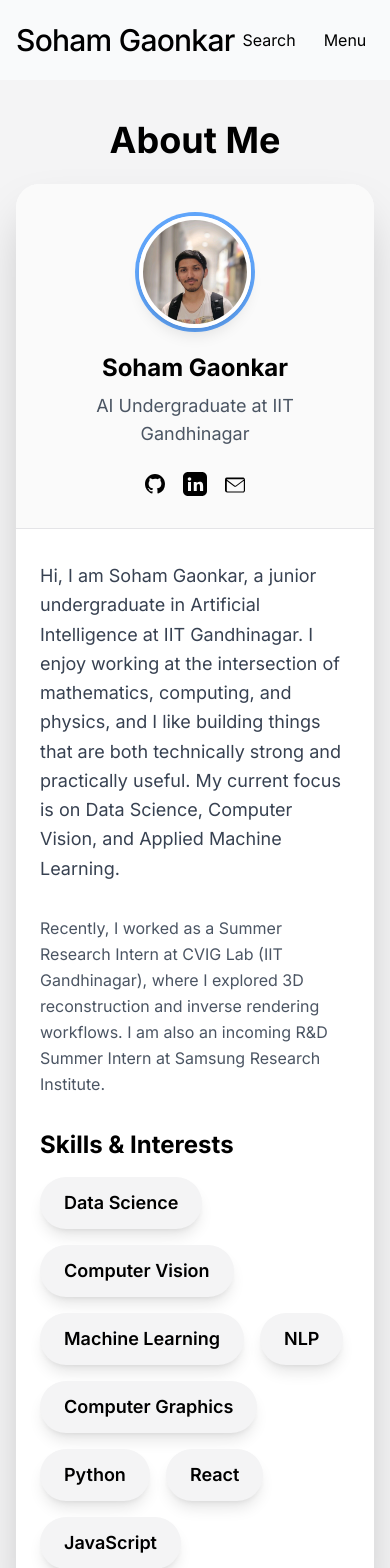
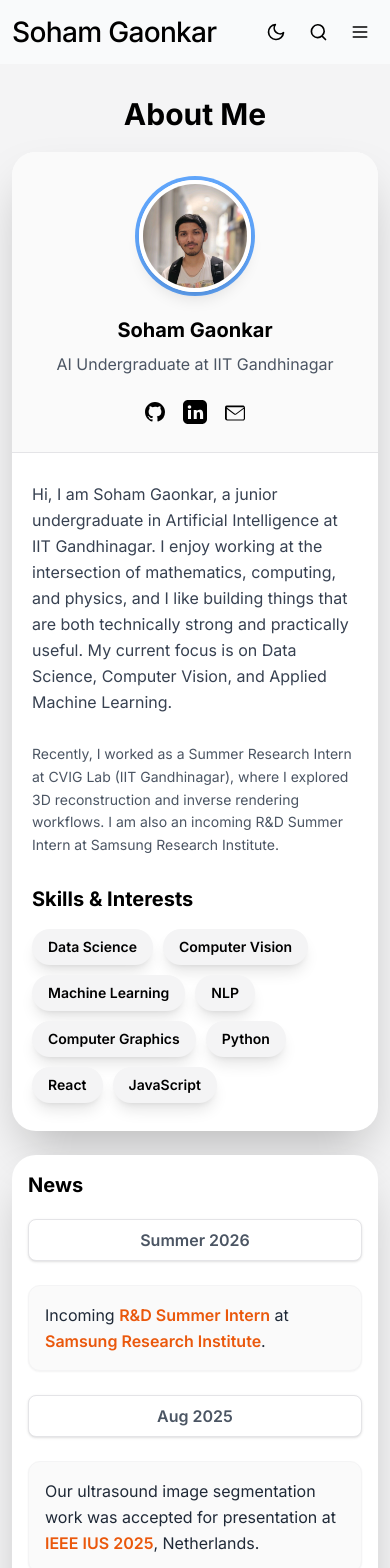
Before and after one commit to Soham-Gaonkar/Soham-Gaonkar.github.io, a React (Create React App) app: page /about in a window 390 px wide. Shown: the top 1568 px of the page. Built offline with nearby package versions, Linux system fonts and the light colour scheme.

Commit message:
.\.git\reorganized

```diff
--- a/src/components/Navbar.tsx
+++ b/src/components/Navbar.tsx
@@ -1,5 +1,6 @@
 import React, { useMemo, useState } from 'react';
 import { Link, useLocation, useNavigate } from 'react-router-dom';
+import { useTheme } from '../contexts/ThemeContext';
 
 const navLinks = [
   { to: '/', label: 'Home' },
@@ -74,6 +75,7 @@ const buildSnippet = (text: string, query: string) => {
 
 const Navbar: React.FC = () => {
   const navigate = useNavigate();
+  const { theme, toggleTheme } = useTheme();
   const [isMobileMenuOpen, setIsMobileMenuOpen] = useState(false);
   const [searchQuery, setSearchQuery] = useState('');
   const [isSearchFocused, setIsSearchFocused] = useState(false);
@@ -115,10 +117,10 @@ const Navbar: React.FC = () => {
   };
 
   return (
-    <nav className="w-full h-20 md:h-24 flex items-center px-4 md:px-10 font-sans bg-[#f9fafb] dark:bg-slate-900 relative">
+    <nav className="w-full min-h-[4rem] md:h-24 flex items-center px-3 sm:px-4 md:px-10 py-2 md:py-0 font-sans bg-[#f9fafb] dark:bg-slate-900 relative">
       <div className="max-w-screen-2xl mx-auto flex items-center justify-between w-full">
         {/* Left: Name */}
-        <div className="text-3xl md:text-6xl font-medium text-black dark:text-white tracking-tight whitespace-nowrap" style={{ fontFamily: 'Inter, DM Sans, sans-serif' }}>
+        <div className="text-[clamp(1.7rem,7.2vw,2.5rem)] md:text-6xl font-medium text-black dark:text-white tracking-tight whitespace-nowrap truncate max-w-[62vw] md:max-w-none" style={{ fontFamily: 'Inter, DM Sans, sans-serif' }}>
           Soham Gaonkar
         </div>
 
@@ -142,6 +144,22 @@ const Navbar: React.FC = () => {
           </div>
           {/* Search */}
           <div className="flex items-center gap-4 md:gap-5 ml-6 relative">
+            <button
+              onClick={toggleTheme}
+              className="p-2 rounded-lg text-slate-700 dark:text-slate-200 hover:text-black dark:hover:text-white hover:bg-slate-100 dark:hover:bg-zinc-800 transition-colors duration-200"
+              aria-label={`Switch to ${theme === 'light' ? 'dark' : 'light'} mode`}
+              title={`Switch to ${theme === 'light' ? 'dark' : 'light'} mode`}
+            >
+              {theme === 'light' ? (
+                <svg className="w-5 h-5" fill="none" stroke="currentColor" strokeWidth={2} viewBox="0 0 24 24" aria-hidden="true">
+                  <path strokeLinecap="round" strokeLinejoin="round" d="M21 12.79A9 9 0 1 1 11.21 3a7 7 0 0 0 9.79 9.79Z" />
+                </svg>
+              ) : (
+                <svg className="w-5 h-5" fill="none" stroke="currentColor" strokeWidth={2} viewBox="0 0 24 24" aria-hidden="true">
+                  <path strokeLinecap="round" strokeLinejoin="round" d="M12 3v2m0 14v2m9-9h-2M5 12H3m15.36 6.36-1.42-1.42M7.05 7.05 5.64 5.64m12.72 0-1.42 1.41M7.05 16.95l-1.41 1.41M12 8a4 4 0 1 0 0 8 4 4 0 0 0 0-8Z" />
+                </svg>
+              )}
+            </button>
             <div className="relative" data-search-skip="true">
               <div className="flex items-center gap-2 px-3 py-2 rounded-lg border border-slate-300 dark:border-slate-600 bg-transparent">
                 <input
@@ -186,20 +204,42 @@ const Navbar: React.FC = () => {
         </div>
 
         {/* Mobile Menu Button */}
-        <div className="md:hidden flex items-center gap-3">
+        <div className="md:hidden flex items-center gap-1.5 sm:gap-2">
+          <button
+            onClick={toggleTheme}
+            className="p-2 rounded-md text-black dark:text-slate-200 hover:bg-slate-100 dark:hover:bg-zinc-800 transition-colors duration-200"
+            aria-label={`Switch to ${theme === 'light' ? 'dark' : 'light'} mode`}
+            title={`Switch to ${theme === 'light' ? 'dark' : 'light'} mode`}
+          >
+            {theme === 'light' ? (
+              <svg className="w-5 h-5" fill="none" stroke="currentColor" strokeWidth={2} viewBox="0 0 24 24" aria-hidden="true">
+                <path strokeLinecap="round" strokeLinejoin="round" d="M21 12.79A9 9 0 1 1 11.21 3a7 7 0 0 0 9.79 9.79Z" />
+              </svg>
+            ) : (
+              <svg className="w-5 h-5" fill="none" stroke="currentColor" strokeWidth={2} viewBox="0 0 24 24" aria-hidden="true">
+                <path strokeLinecap="round" strokeLinejoin="round" d="M12 3v2m0 14v2m9-9h-2M5 12H3m15.36 6.36-1.42-1.42M7.05 7.05 5.64 5.64m12.72 0-1.42 1.41M7.05 16.95l-1.41 1.41M12 8a4 4 0 1 0 0 8 4 4 0 0 0 0-8Z" />
+              </svg>
+            )}
+          </button>
           <button
             onClick={() => setIsSearchFocused((value) => !value)}
-            className="px-2 py-1 text-black dark:text-slate-200 hover:text-gray-700 dark:hover:text-white transition-colors duration-200"
+            className="p-2 rounded-md text-black dark:text-slate-200 hover:bg-slate-100 dark:hover:bg-zinc-800 transition-colors duration-200"
             aria-label="Open search"
+            title="Open search"
           >
-            Search
+            <svg className="w-5 h-5" fill="none" stroke="currentColor" strokeWidth={2} viewBox="0 0 24 24" aria-hidden="true">
+              <path strokeLinecap="round" strokeLinejoin="round" d="m21 21-4.35-4.35m0 0A7.5 7.5 0 1 0 6.1 6.1a7.5 7.5 0 0 0 10.6 10.6Z" />
+            </svg>
           </button>
           <button
             onClick={toggleMobileMenu}
-            className="px-2 py-1 text-black dark:text-slate-200 hover:text-gray-700 dark:hover:text-white transition-colors duration-200"
+            className="p-2 rounded-md text-black dark:text-slate-200 hover:bg-slate-100 dark:hover:bg-zinc-800 transition-colors duration-200"
             aria-label="Toggle mobile menu"
+            title="Toggle menu"
           >
-            Menu
+            <svg className="w-5 h-5" fill="none" stroke="currentColor" strokeWidth={2} viewBox="0 0 24 24" aria-hidden="true">
+              <path strokeLinecap="round" strokeLinejoin="round" d="M4 6h16M4 12h16M4 18h16" />
+            </svg>
           </button>
         </div>
       </div>
--- a/src/pages/About.tsx
+++ b/src/pages/About.tsx
@@ -59,15 +59,15 @@ const news = [
 ];
 
 const About: React.FC = () => (
-  <section className="min-h-screen bg-zinc-100 dark:bg-slate-900 transition-colors duration-300 py-10 md:py-14 px-4 md:px-6 font-sans">
+  <section className="min-h-screen bg-zinc-100 dark:bg-slate-900 transition-colors duration-300 py-8 md:py-14 px-3 sm:px-4 md:px-6 font-sans">
     <div className="max-w-6xl mx-auto">
-      <h1 className="text-4xl md:text-5xl font-extrabold text-center text-black dark:text-white mb-6 md:mb-8" style={{ fontFamily: 'Inter, DM Sans, sans-serif' }}>
+      <h1 className="text-3xl sm:text-4xl md:text-5xl font-extrabold text-center text-black dark:text-white mb-5 md:mb-8" style={{ fontFamily: 'Inter, DM Sans, sans-serif' }}>
         About Me
       </h1>
       {/* Top Card: Bio, Skills, Profile */}
       <div className="bg-white dark:bg-slate-800 rounded-3xl shadow-2xl overflow-hidden w-full mx-auto flex flex-col md:flex-row items-start md:items-stretch">
         {/* Left: Avatar, Name, Socials */}
-        <div className="flex flex-col items-center w-full md:w-[34%] py-8 md:py-10 px-6 md:px-8 bg-zinc-50 dark:bg-slate-700 border-b md:border-b-0 md:border-r border-zinc-200 dark:border-slate-600">
+        <div className="flex flex-col items-center w-full md:w-[34%] py-7 md:py-10 px-5 sm:px-6 md:px-8 bg-zinc-50 dark:bg-slate-700 border-b md:border-b-0 md:border-r border-zinc-200 dark:border-slate-600">
           <div className="relative mb-4">
             <span className="absolute inset-0 rounded-full ring-4 ring-blue-400 dark:ring-blue-500" style={{ zIndex: 1 }}></span>
             <img
@@ -76,10 +76,10 @@ const About: React.FC = () => (
               className="w-28 h-28 rounded-full object-cover border-4 border-white dark:border-slate-800 shadow-lg relative z-10"
             />
           </div>
-          <h2 className="text-2xl font-extrabold text-black dark:text-white mb-2 mt-2 text-center" style={{ fontFamily: 'Inter, DM Sans, sans-serif' }}>
+          <h2 className="text-xl sm:text-2xl font-extrabold text-black dark:text-white mb-2 mt-2 text-center" style={{ fontFamily: 'Inter, DM Sans, sans-serif' }}>
             Soham Gaonkar
           </h2>
-          <p className="text-lg text-gray-600 dark:text-slate-300 text-center mb-6" style={{ fontFamily: 'Inter, DM Sans, sans-serif' }}>
+          <p className="text-base sm:text-lg text-gray-600 dark:text-slate-300 text-center mb-6" style={{ fontFamily: 'Inter, DM Sans, sans-serif' }}>
             AI Undergraduate at IIT Gandhinagar
           </p>
           <div className="flex gap-4">
@@ -94,21 +94,21 @@ const About: React.FC = () => (
             </a>
           </div>
         </div>
-        <div className="flex-1 w-full md:pl-10 flex flex-col justify-center py-8 md:py-10 px-6 md:px-8">
-          <p className="text-lg md:text-xl text-gray-700 dark:text-slate-200 mb-8 leading-relaxed" style={{ fontFamily: 'Inter, DM Sans, sans-serif' }}>
+        <div className="flex-1 w-full md:pl-10 flex flex-col justify-center py-7 md:py-10 px-5 sm:px-6 md:px-8">
+          <p className="text-base sm:text-lg md:text-xl text-gray-700 dark:text-slate-200 mb-7 leading-relaxed" style={{ fontFamily: 'Inter, DM Sans, sans-serif' }}>
             Hi, I am Soham Gaonkar, a junior undergraduate in Artificial Intelligence at IIT Gandhinagar. I enjoy working at the intersection of mathematics, computing, and physics, and I like building things that are both technically strong and practically useful. My current focus is on Data Science, Computer Vision, and Applied Machine Learning.
           </p>
-          <p className="text-base md:text-lg text-gray-600 dark:text-slate-300 mb-8 leading-relaxed" style={{ fontFamily: 'Inter, DM Sans, sans-serif' }}>
+          <p className="text-sm sm:text-base md:text-lg text-gray-600 dark:text-slate-300 mb-7 leading-relaxed" style={{ fontFamily: 'Inter, DM Sans, sans-serif' }}>
             Recently, I worked as a Summer Research Intern at CVIG Lab (IIT Gandhinagar), where I explored 3D reconstruction and inverse rendering workflows. I am also an incoming R&D Summer Intern at Samsung Research Institute.
           </p>
-          <h3 className="text-2xl font-bold mb-4 text-black dark:text-white" style={{ fontFamily: 'Inter, DM Sans, sans-serif' }}>
+          <h3 className="text-xl sm:text-2xl font-bold mb-4 text-black dark:text-white" style={{ fontFamily: 'Inter, DM Sans, sans-serif' }}>
             Skills & Interests
           </h3>
-          <ul className="flex flex-wrap gap-4">
+          <ul className="flex flex-wrap gap-2.5 sm:gap-4">
             {skills.map((skill) => (
               <li
                 key={skill}
-                className="px-6 py-3 bg-zinc-100 dark:bg-slate-600 text-black dark:text-slate-100 rounded-full text-lg font-semibold shadow-lg hover:shadow-xl transition-all duration-200"
+                className="px-4 sm:px-6 py-2 sm:py-3 bg-zinc-100 dark:bg-slate-600 text-black dark:text-slate-100 rounded-full text-sm sm:text-lg font-semibold shadow-lg hover:shadow-xl transition-all duration-200"
                 style={{ fontFamily: 'Inter, DM Sans, sans-serif' }}
               >
                 {skill}
@@ -118,8 +118,8 @@ const About: React.FC = () => (
         </div>
       </div>
       {/* News Card */}
-      <div className="bg-white dark:bg-slate-800 rounded-3xl shadow-2xl w-full mx-auto mt-8 md:mt-10 p-5 md:p-8">
-        <h3 className="text-2xl font-bold mb-6 text-black dark:text-white" style={{ fontFamily: 'Inter, DM Sans, sans-serif' }}>
+      <div className="bg-white dark:bg-slate-800 rounded-3xl shadow-2xl w-full mx-auto mt-6 md:mt-10 p-4 sm:p-5 md:p-8">
+        <h3 className="text-xl sm:text-2xl font-bold mb-5 md:mb-6 text-black dark:text-white" style={{ fontFamily: 'Inter, DM Sans, sans-serif' }}>
           News
         </h3>
         <div className="relative">
--- a/src/pages/Contact.tsx
+++ b/src/pages/Contact.tsx
@@ -40,8 +40,8 @@ const contactLinks: ContactLink[] = [
   },
   {
     label: 'LeetCode',
-    href: 'https://leetcode.com/u/soham-gaonkar/',
-    description: 'leetcode.com/u/soham-gaonkar',
+    href: 'https://leetcode.com/u/sohamgaonkar2005/',
+    description: 'leetcode.com/u/sohamgaonkar2005',
     icon: (
       <svg className="w-7 h-7" fill="currentColor" viewBox="0 0 24 24" aria-hidden="true">
         <path d="M13.483 0a1.37 1.37 0 0 0-.961.397L1.46 11.459a1.37 1.37 0 0 0 0 1.938l6.806 6.806a1.37 1.37 0 1 0 1.938-1.938L4.367 12.43l9.116-9.116A1.37 1.37 0 0 0 13.483 0zm4.742 4.055a1.37 1.37 0 0 0-.967.4l-1.83 1.83a1.37 1.37 0 1 0 1.938 1.938l1.83-1.83a1.37 1.37 0 0 0-.97-2.338zM8.634 11.06a1.37 1.37 0 1 0 0 2.74h13.996a1.37 1.37 0 1 0 0-2.74H8.634z" />
```
Also changed, not shown: public/404.html (added, +13 -0 lines), public/index.html (+9 -0 lines), src/pages/Home.tsx (+10 -10 lines), src/pages/Resume.tsx (+7 -7 lines).
